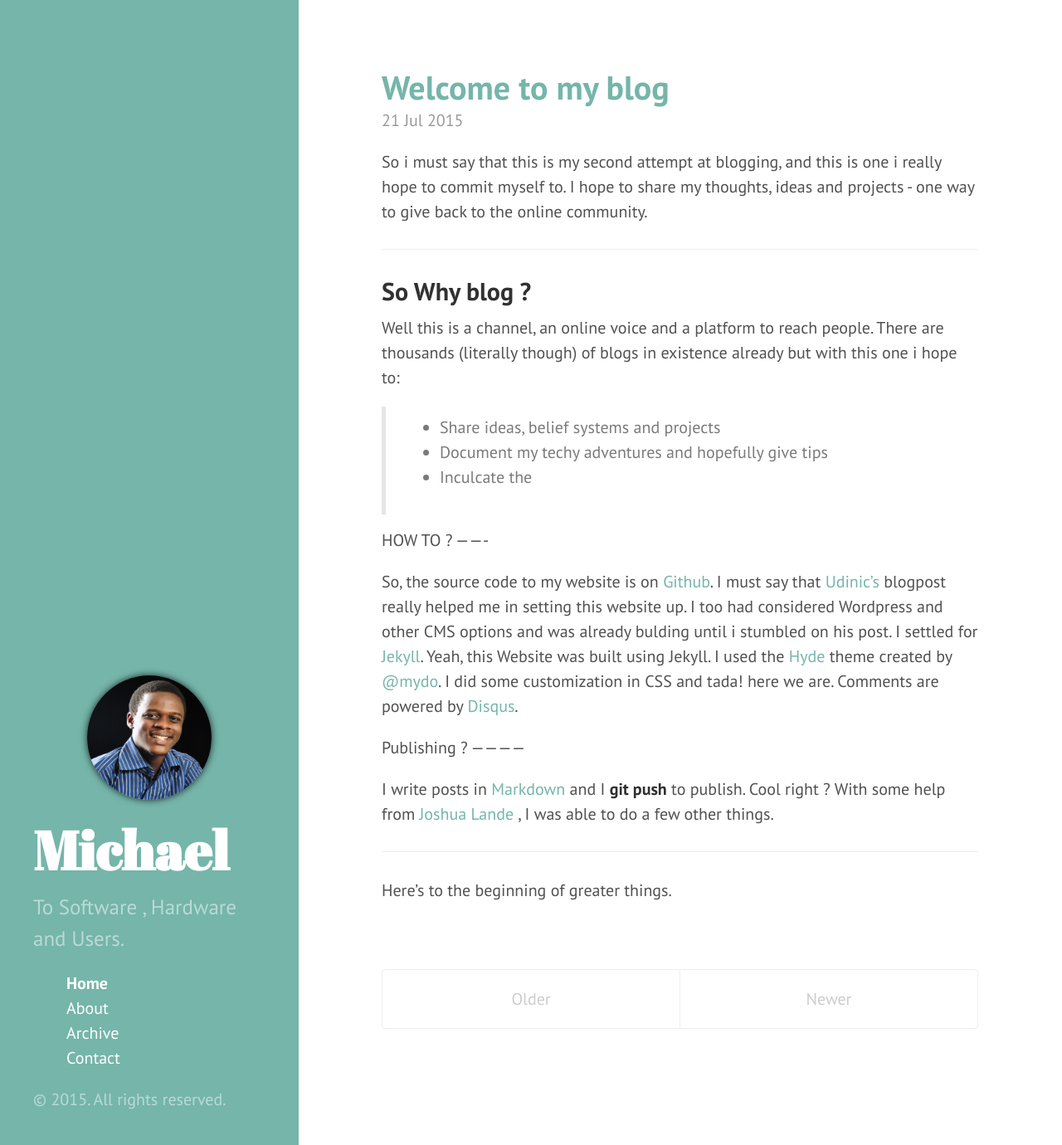
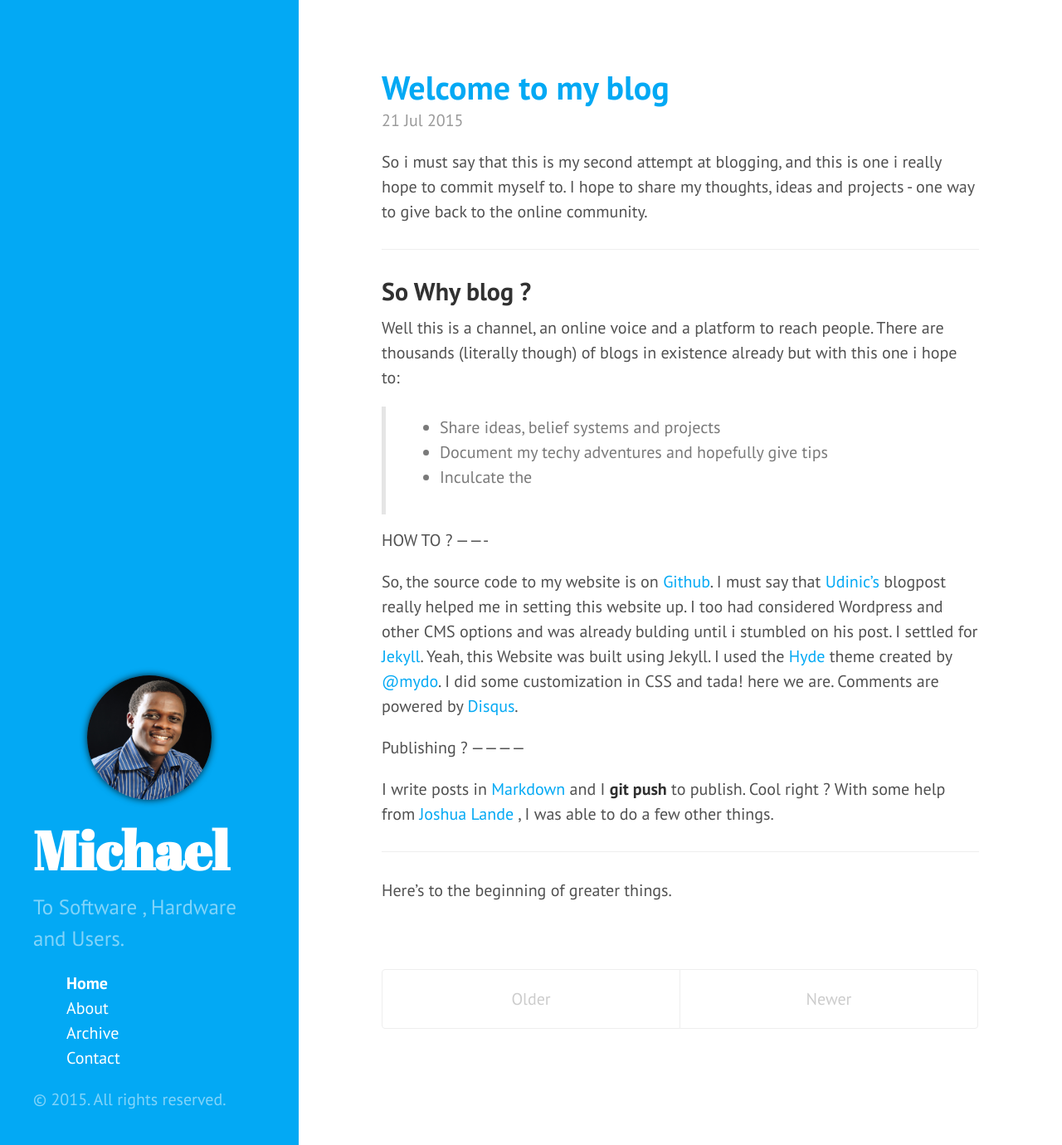
Before and after one commit to michaelokuboyejo/michaelokuboyejo.github.io, a Jekyll site: the page built from index.html, in a window 1280 px wide and 1380 px high. Shown: the whole window at 83% size. Built offline with Jekyll 4.4.1, drawn with Linux system fonts in a browser that asks for light colours; Markdown is read by kramdown in place of the engine named in the settings; the list of posts is cut into pages by our own code.

Commit message:
Changed the theme0c color from #75b5aa to #03a9f4. I then added the real hyperlink for Markdown

```diff
--- a/public/css/hyde.css
+++ b/public/css/hyde.css
@@ -215,11 +215,11 @@ a.sidebar-nav-item:focus {
 
 /* Cyan */
 .theme-base-0c .sidebar {
-  background-color: #75b5aa;
+  background-color: #03a9f4;
 }
 .theme-base-0c .content a,
 .theme-base-0c .related-posts li a:hover {
-  color: #75b5aa;
+  color: #03a9f4;
 }
 
 /* Blue */
```
Also changed, not shown: _posts/2015-07-21-welcome-to-my-blog.md (+1 -1 lines).
